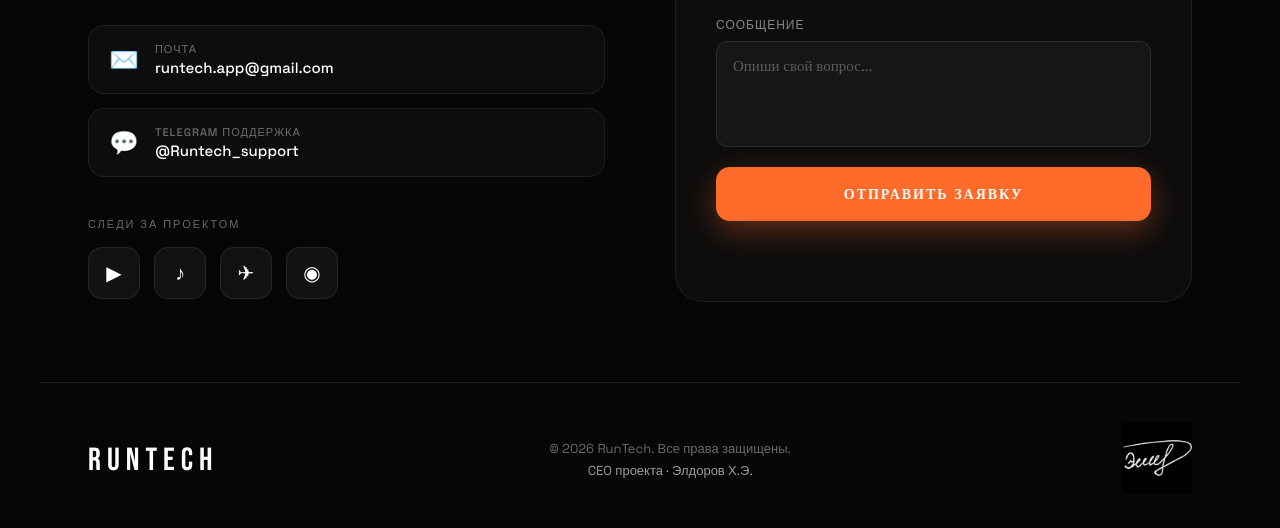
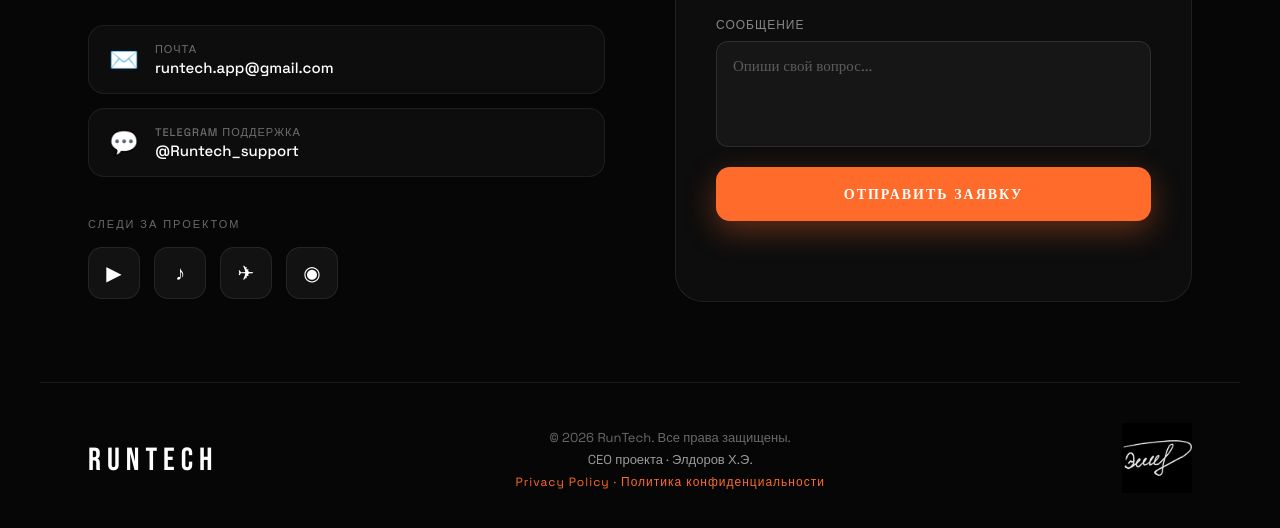
Before and after one commit to runtechapp/runtechapp.github.io, a plain HTML site: page index.html in a window 1280 px wide. Shown: the part 10339-10867 px from the top of the page. Drawn offline with nearby package versions, Linux system fonts and the light colour scheme; no server answers.

Commit message:
Add Privacy Policy link to footer
Added a link to the Privacy Policy in the footer.

```diff
--- a/index.html
+++ b/index.html
@@ -693,7 +693,8 @@ nav { position: fixed; top: 0; left: 0; right: 0; z-index: 100; padding: 22px 48
     <div class="footer-logo">RUNTECH</div>
     <div class="footer-copy">
       © 2026 RunTech. Все права защищены.<br>
-      <span>CEO проекта · Элдоров Х.Э.</span>
+      <span>CEO проекта · Элдоров Х.Э.</span><br>
+      <a href="https://runtechapp.github.io/privacy.html" style="color:#ff6b2b;text-decoration:none;font-size:12px;letter-spacing:1px;">Privacy Policy · Политика конфиденциальности</a>
     </div>
     <div class="footer-sign">
       <img src="podpis.jpg" alt="подпись" class="footer-sign-img">
```
